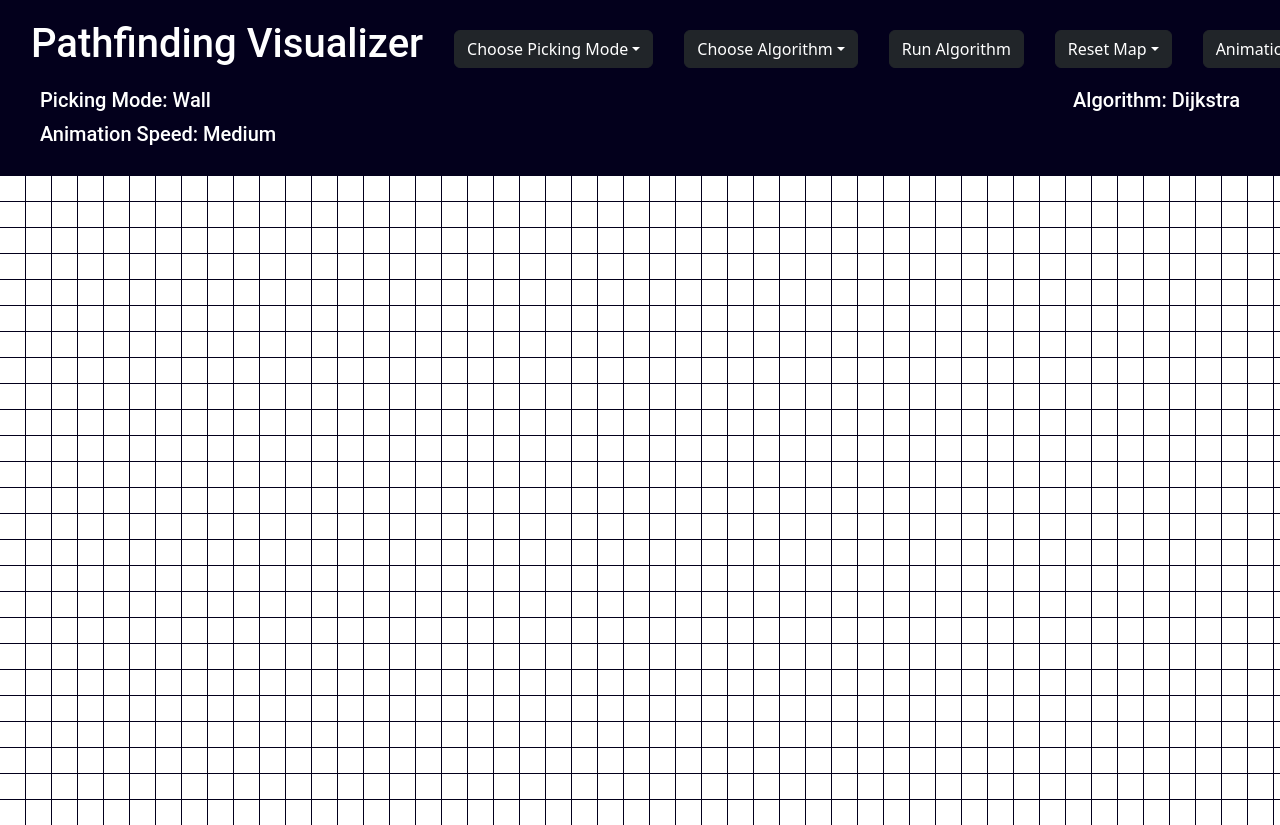
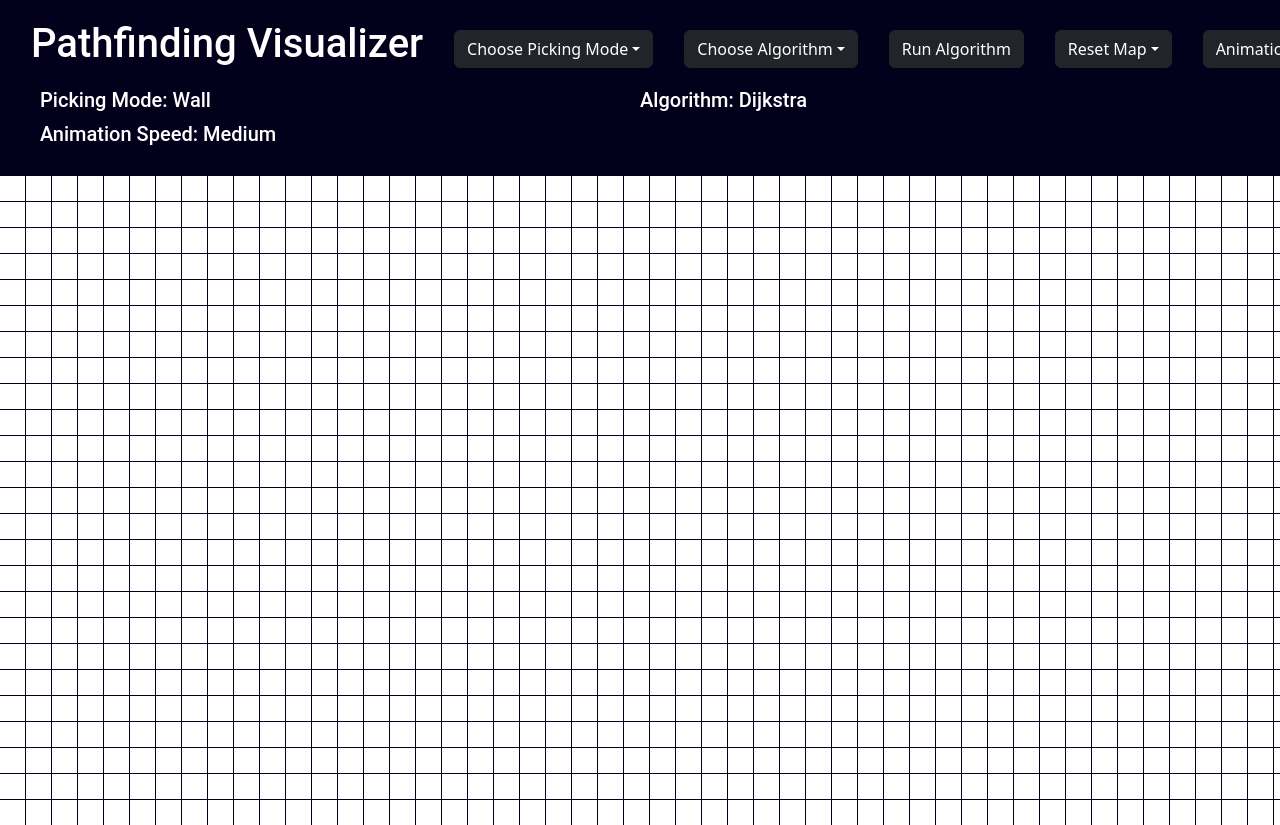
Before and after one commit to nicomu99/pathfinder-visualizer, a React (Create React App) app: page / in a window 1280 px wide. Shown: the top 825 px of the page. Built offline with nearby package versions, Linux system fonts and the light colour scheme.

Commit message:
Updated UI layout

```diff
--- a/src/Visualizer.js
+++ b/src/Visualizer.js
@@ -21,18 +21,32 @@ export function Visualizer() {
 	const animationSpeed = useSelector(selectAnimationSpeed)
 	const [algorithm, setAlgorithm] = useState('dijkstra')
 	const [animationSpeedText, setAnimationSpeedText] = useState('')
+	const [algorithmText, setAlgorithmText] = useState('Dijkstra')
 	const [algorithmFinished, setAlgorithmFinished] = useState(true)
 
 	// Get a textual representation of the animation speed
 	useEffect(() => {
 		if(animationSpeed === 5) {
-			setAnimationSpeedText('  Fast')
+			setAnimationSpeedText('Fast')
 		} else if(animationSpeed === 10) {
 			setAnimationSpeedText('Medium')
 		} else if(animationSpeed === 20) {
-			setAnimationSpeedText('  Slow')
+			setAnimationSpeedText('Slow')
 		}
 	}, [animationSpeed])
+
+	// Get a textual representation of the algorithm
+	useEffect(() => {
+		if(algorithm === 'dijkstra') {
+			setAlgorithmText('Dijkstra')
+		} else if(algorithm === 'aStar') {
+			setAlgorithmText('A*')
+		} else if(algorithm === 'dfs') {
+			setAlgorithmText('DFS')
+		} else if(algorithm === 'bfs') {
+			setAlgorithmText('BFS')
+		}
+	}, [algorithm])
 
 	/*
 	Dispatches the action to change the tile
@@ -109,8 +123,8 @@ export function Visualizer() {
 					<h5 className={styles.infoText}>Animation Speed: {animationSpeedText}</h5>
 				</div>
 				<div className={styles.flexRow}>
-					<h5 className={styles.infoText}>Algorithm: {algorithm.charAt(0).toUpperCase() + algorithm.slice(1)}</h5>
-					{!algorithmFinished && <h5 className={styles.infoText}>Could not find end</h5>}
+					<h5 className={styles.infoText}>Algorithm: {algorithmText}</h5>
+					{!algorithmFinished && <h5 className={styles.infoText}>No Path Found</h5>}
 				</div>
 			</div>
 			<Path />
--- a/src/style/Visualizer.module.css
+++ b/src/style/Visualizer.module.css
@@ -19,9 +19,8 @@
     color: #fff;
     margin: 0 auto;
     padding: 0 0 20px 0;
-    display: flex;
-    flex-direction: row;
-    justify-content: space-between;;
+    display: grid;
+    grid-template-columns: 1fr 1fr;
 }
 
 h1, h3, h5 {
```
